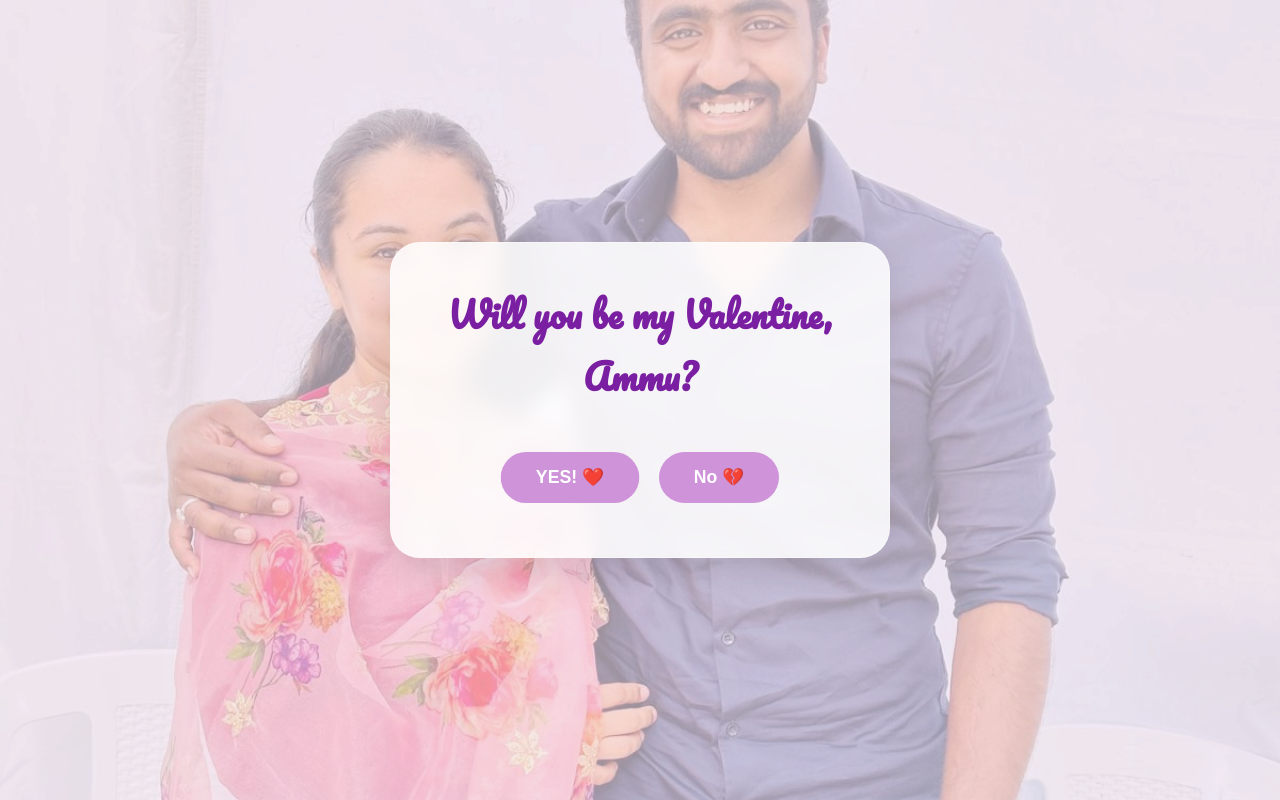
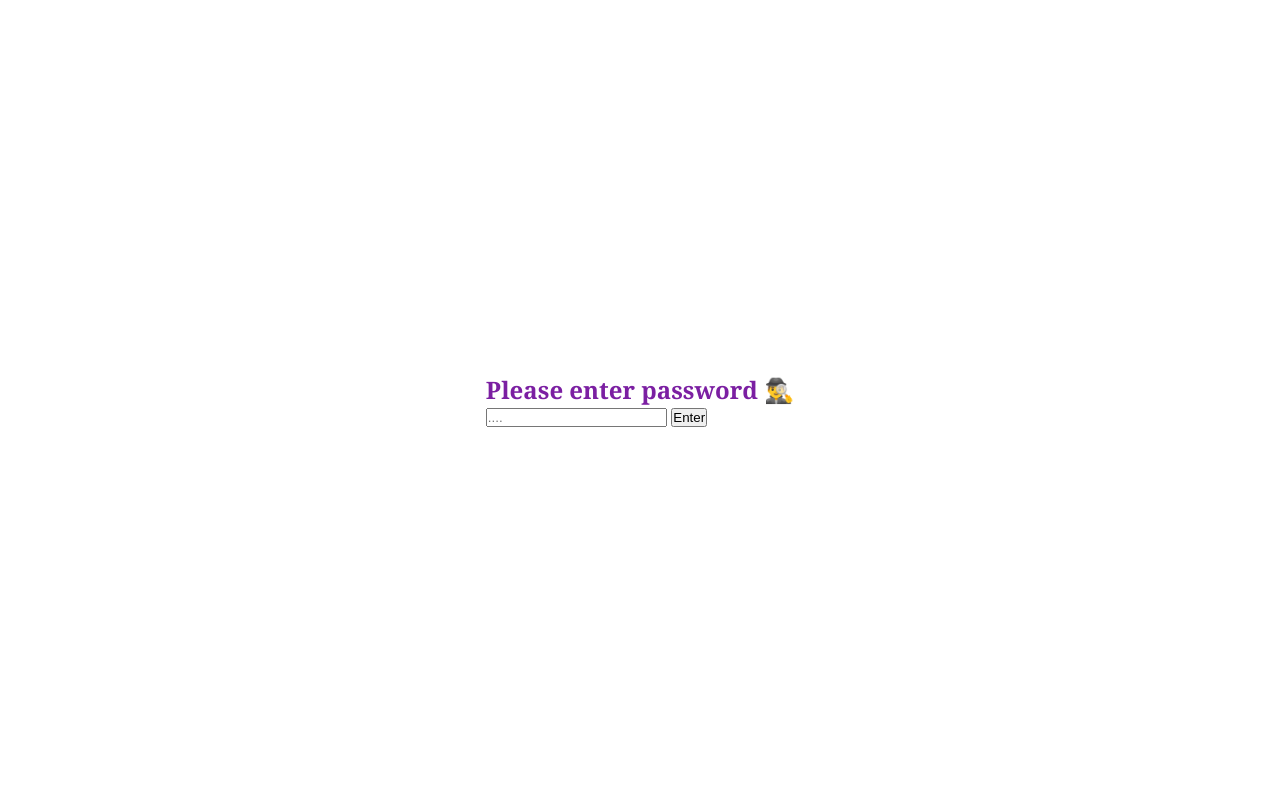
Before and after one commit to ba-3-r/for-ammu, a plain HTML site: page index.html in a window 1280 px wide. Shown: the top 800 px of the page. Drawn offline with nearby package versions, Linux system fonts and the light colour scheme.

Commit message:
Added spy password protection and security lockdown

```diff
--- a/index.html
+++ b/index.html
@@ -11,7 +11,21 @@
     />
     <script src="https://cdn.jsdelivr.net/npm/canvas-confetti@1.6.0/dist/confetti.browser.min.js"></script>
   </head>
-  <body>
+  <body onload="initProtection()">
+    <!-- Security -->
+    <div id="gatekeeper-overlay">
+      <div class="login-box">
+        <h2 style="font-family: &quot;Georgia&quot;, serif; color: #7b1fa2">
+          Please enter password 🕵️‍♂️
+        </h2>
+        <input type="password" id="secret-date-input" placeholder="...." />
+        <button onclick="checkAccess()">Enter</button>
+        <p id="error-msg" style="color: red; display: none">
+          Try again agent 🕵️‍♂️, otherwise you'll be locked.
+        </p>
+      </div>
+    </div>
+    <!-- Security -->
 
     <!-- Time Modal -->
     <div
@@ -392,8 +406,8 @@
         />
         <h2>She Said Yes!</h2>
         <p>
-            My life started at the moment I saw you, and it gets better every
-            day with you.
+          My life started at the moment I saw you, and it gets better every day
+          with you.
         </p>
         <button onclick="closeCelebration()">Close</button>
       </div>
@@ -485,7 +499,10 @@
         <div class="proposal-container">
           <div class="video-side">
             <video autoplay muted loop class="proposal-vid">
-              <source src="./images/WhatsApp Video 2026-02-12 at 3.20.59 PM.mp4" type="video/mp4" />
+              <source
+                src="./images/WhatsApp Video 2026-02-12 at 3.20.59 PM.mp4"
+                type="video/mp4"
+              />
             </video>
           </div>
 
@@ -504,7 +521,6 @@
           </div>
         </div>
       </section>
-
     </div>
     <script src="script.js"></script>
   </body>
--- a/script.js
+++ b/script.js
@@ -370,3 +370,33 @@ function moveNoButton(btn) {
     btn.style.left = x + 'px';
     btn.style.top = y + 'px';
 }
+
+// Run this as soon as the page loads
+document.addEventListener('DOMContentLoaded', () => {
+    document.body.classList.add('locked');
+
+    // Block Right Click
+    document.oncontextmenu = () => false;
+
+    // Block F12 and Shortcuts
+    document.onkeydown = (e) => {
+        if (e.keyCode == 123 || (e.ctrlKey && (e.shiftKey && (e.keyCode == 73 || e.keyCode == 74)) || e.keyCode == 85)) {
+            return false;
+        }
+    };
+});
+
+function checkAccess() {
+    const input = document.getElementById('secret-date-input').value;
+    const overlay = document.getElementById('gatekeeper-overlay');
+    const content = document.getElementById('main-content');
+
+    if (input === "06012023") {
+        overlay.style.display = 'none';
+        content.style.visibility = 'visible';
+        content.style.opacity = '1';
+        document.body.classList.remove('locked');
+    } else {
+        document.getElementById('error-msg').style.display = 'block';
+    }
+}
--- a/style.css
+++ b/style.css
@@ -650,3 +650,21 @@ body.scroll-enabled .btn-small {
     width: 100%;
     border-radius: 15px;
 }
+
+#gatekeeper-overlay {
+    position: fixed;
+    top: 0;
+    left: 0;
+    width: 100vw;
+    height: 100vh;
+    background-color: #ffffff; /* Solid white so she can't see behind it */
+    display: flex;
+    justify-content: center;
+    align-items: center;
+    z-index: 999999; /* Higher than any other element */
+}
+
+/* This hides the scrollbar so she can't scroll past the login */
+body.locked {
+    overflow: hidden;
+}
```
Lines whose indentation alone changed are shown as unchanged.
